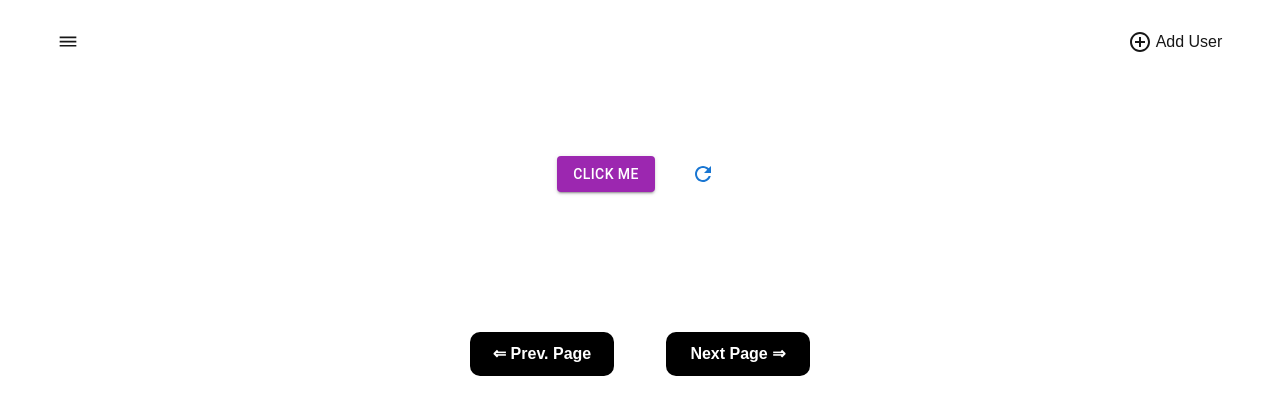
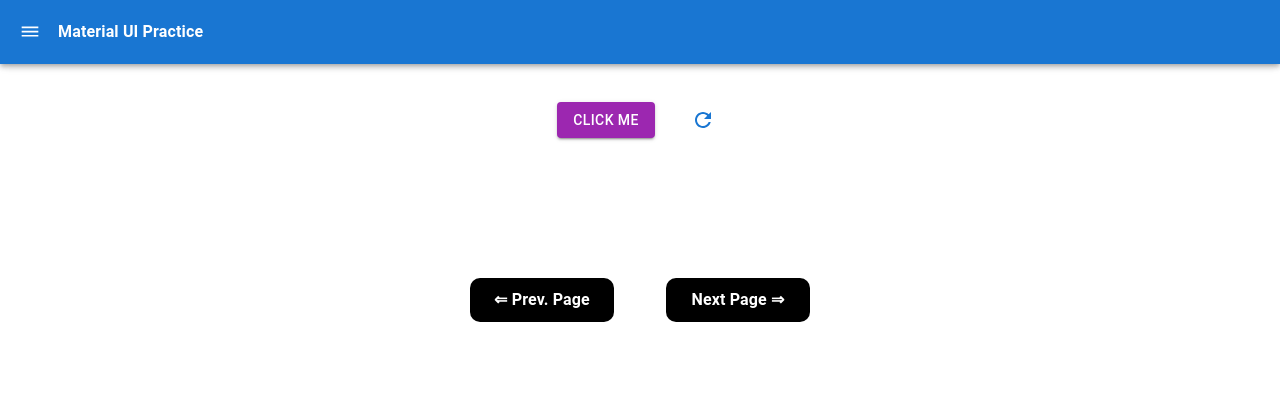
Before and after one commit to omChotaliya2002/mui_practice, a Next.js app: page /button in a window 1280 px wide. Shown: the top 414 px of the page. Built offline with nearby package versions, Linux system fonts and the light colour scheme.

Commit message:
add a drawer

```diff
--- a/src/app/button/page.tsx
+++ b/src/app/button/page.tsx
@@ -5,10 +5,7 @@ import React from 'react';
 import {IconButton} from "@mui/material";
 import { Refresh } from "@mui/icons-material";
 import {Tooltip} from "@mui/material";
-import { AddCircleOutline } from "@mui/icons-material";
-import { Dehaze } from "@mui/icons-material";
 import Link from "next/link";
-
 
 
 const Page = () => {
@@ -26,22 +23,17 @@ const Page = () => {
   // for button 2 :
     const handleRefresh = () => {
 
-            window.location.reload();
+            location.reload();
 
     }
+
+
+
 
   return (
 
 <>
   <div className="w-full h-full" style={{border:"0px solid black"}}>
-
-  <div className="flex items-center justify-center mt-[30px] mx-auto space-x-[1050px] hover:cursor-pointer" style={{border:"0px solid black"}}>
-
-            <Dehaze fontSize="small"/>
-          <Link href={"/radioButton"}>
-         <div className="flex flex-row space-x-1 hover:scale-105"> <AddCircleOutline fontSize="medium"/> <h1> Add User </h1>  </div>
-          </Link>
-  </div>
 
       <div className="flex items-center justify-center mt-[100px] gap-7" style={{border:"0px solid black"}}>
 
@@ -72,6 +64,7 @@ const Page = () => {
                       }],
                     },
                   }}>
+
           <IconButton color="primary" aria-label="refresh" onClick={handleRefresh}>
               <Refresh/>
           </IconButton>
--- a/src/app/layout.tsx
+++ b/src/app/layout.tsx
@@ -1,6 +1,8 @@
 import type { Metadata } from "next";
 import { Geist, Geist_Mono } from "next/font/google";
 import "./globals.css";
+import Navbar from "@/component/Navbar";
+
 // import ThemeReg from "./custom_theme/ThemeReg";
 
 
@@ -26,9 +28,12 @@ export default function RootLayout({
 }>) {
   return (
     <html lang="en">
+
       <body className={`${geistSans.variable} ${geistMono.variable} antialiased`}>
+
           {/* <ThemeReg> */}
-               {children}
+          <Navbar> </Navbar>
+           {children}
           {/* </ThemeReg> */}
       </body>
     </html>
--- /dev/null
+++ b/src/component/Navbar.tsx
@@ -0,0 +1,122 @@
+"use client";
+
+import { useState } from "react";
+import { Home, PersonAddAlt1, TableChart, Article } from "@mui/icons-material";
+import { Toolbar } from "@mui/material";
+import Divider from "@mui/material/Divider";
+import List from "@mui/material/List";
+import ListItem from "@mui/material/ListItem";
+import ListItemText from "@mui/material/ListItemText";
+import ListItemIcon from "@mui/material/ListItemIcon";
+import IconButton from "@mui/material/IconButton";
+import Typography from "@mui/material/Typography";
+import { Dehaze } from "@mui/icons-material";
+import Link from "next/link";
+import Box from "@mui/material/Box";
+import Drawer from "@mui/material/Drawer";
+import CssBaseline from "@mui/material/CssBaseline";
+import AppBar from "@mui/material/AppBar";
+import { Gamepad } from "@mui/icons-material";
+
+
+const drawerWidth = 240;
+
+interface Props{
+  window?: () => Window;
+  children : React.ReactNode;
+}
+
+const Page = ({window, children} : Props) => {
+
+  const [drawerOpen, setDrawerOpen] = useState(false);
+
+
+    const handleDrawerToggle = () => {
+      setDrawerOpen(!drawerOpen);
+    };
+
+    const menuItems = [
+      {text : 'Home', icon : <Home/>, path : "/"},
+      {text : 'Add User', icon : <PersonAddAlt1/>, path : "/radioButton"},
+      {text : 'Button', icon : <Gamepad/>, path : "/button"},
+      {text : 'Grid', icon : <TableChart/>, path : "/Grid"},
+      {text : 'Card', icon : <Article/>, path : "/card"},
+    ]
+
+    const drawer = (
+      <div>
+
+          <Toolbar/>
+          <Divider/>
+
+          <List>
+              {
+                menuItems.map((item)=> (
+
+                    <ListItem key={item.text} style={{border : "0px solid black"}}>
+
+                      <Link href={item.path} onClick={()=> setDrawerOpen(false)} className="flex flex-row space-x-2 hover:scale-105">
+                        <ListItemIcon style={{border : "0px solid black", minWidth : "10px"}}>  {item.icon} </ListItemIcon>
+                         <ListItemText className="" style={{border : "0px solid black"}} primary = {item.text}/>
+                      </Link>
+
+                    </ListItem>
+                ))
+              }
+          </List>
+
+      </div>
+    )
+
+    // container =====================📌 :
+
+    const container = window !== undefined ? ()=> window().document.body : undefined;
+
+
+  return (
+
+<div className="w-full h-full" style={{border:"0px solid black"}}>
+
+    <CssBaseline/>
+
+    <AppBar position="fixed" style={{border:"0px solid yellow"}}>
+
+      <Toolbar>
+
+          <IconButton color="inherit" aria-label="open drawer" edge = "start" onClick={handleDrawerToggle}
+          sx={{transform : drawerOpen ? 'rotate(90deg)' : 'rotate(0deg)', transition : drawerOpen ? '' : 'transform 0.3s ease-in-out'}}>
+                <Dehaze fontSize="small"/>
+          </IconButton>
+
+      <Link href={"/"}>
+          <Typography sx={{fontWeight : "bold", marginLeft : "10px"}}>
+              Material UI Practice
+          </Typography>
+      </Link>
+
+
+      </Toolbar>
+    </AppBar>
+
+
+  <Box component="nav">
+
+     <Drawer
+          variant="temporary" container={container}
+          sx={{
+            display: { xs: 'none', sm: 'block' },
+            '& .MuiDrawer-paper': { boxSizing: 'border-box', width: drawerWidth },
+            transition : "transform 0.1s ease-in-out",
+          }}
+          open = {drawerOpen} onClose={handleDrawerToggle}
+        >
+          {drawer}
+        </Drawer>
+  </Box>
+
+  </div>
+
+  )
+}
+
+export default Page;
```
